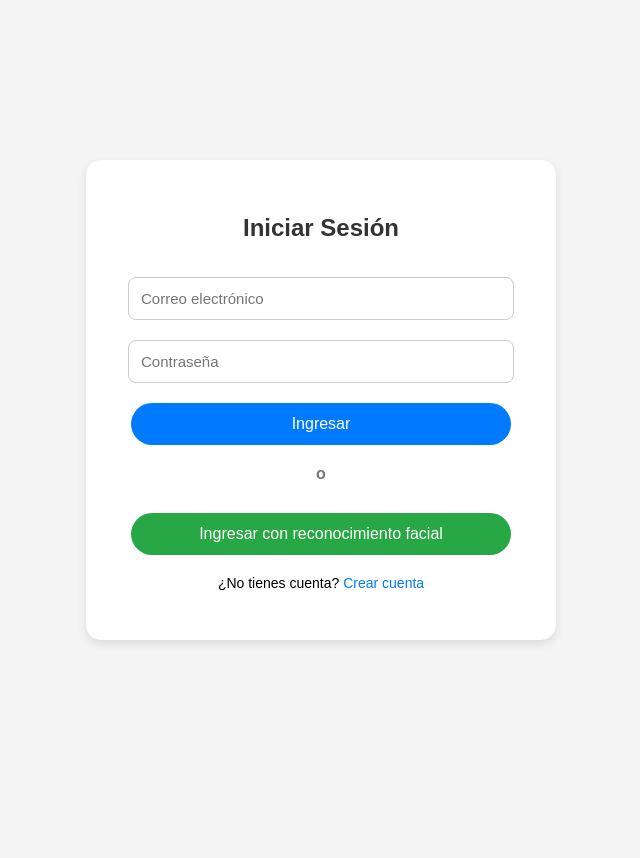
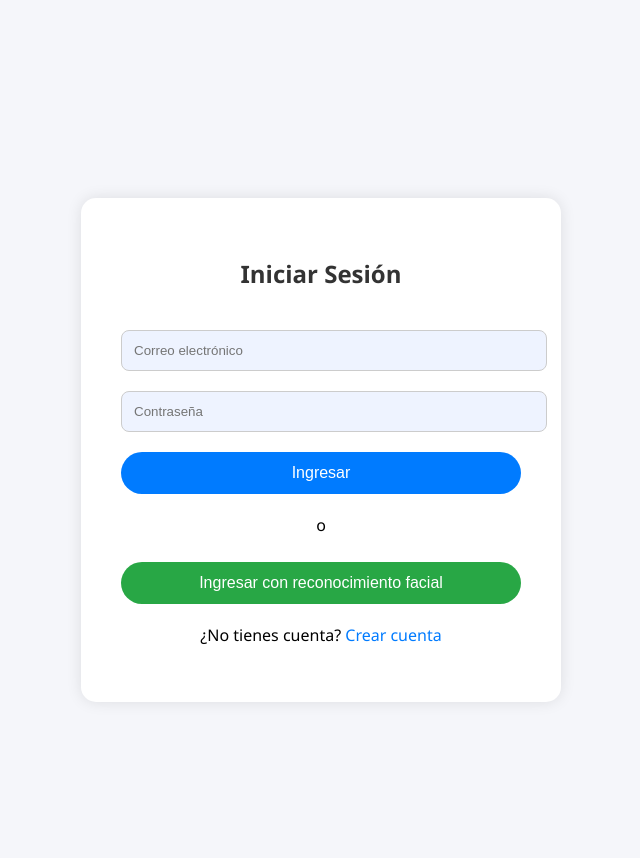
Before and after one commit to Andrescjmaster/Flask-usuarios, a Flask app: template templates/login.html in a window 1280 px wide. Shown: the whole page, without its empty margins (319-959 px from the left). Before the commit the page ends 644 px from the top, so only its background shows below. Run offline with Flask 3, Linux system fonts and the light colour scheme; the template is opened without the code that fills it, so the values that code supplies are empty; some libraries are stand-ins or nearby versions.

Commit message:
correcciones

```diff
--- a/templates/login.html
+++ b/templates/login.html
@@ -2,94 +2,115 @@
 <html lang="es">
 <head>
     <meta charset="UTF-8">
+    <meta name="viewport" content="width=device-width, initial-scale=1.0">
     <title>Iniciar Sesión</title>
+    <link rel="stylesheet" href="{{ url_for('static', filename='css/style.css') }}">
     <style>
         body {
-            font-family: Arial, sans-serif;
-            background: #f4f4f4;
+            background-color: #f5f6fa;
+            font-family: 'Segoe UI', Tahoma, Geneva, Verdana, sans-serif;
             display: flex;
             justify-content: center;
             align-items: center;
             height: 100vh;
-            margin: 0;
         }
-        .container {
-            max-width: 400px;
-            background: white;
-            padding: 35px;
+
+        .login-container {
+            background-color: white;
+            padding: 40px;
             border-radius: 15px;
-            box-shadow: 0 4px 10px rgba(0,0,0,0.1);
+            box-shadow: 0px 0px 15px rgba(0, 0, 0, 0.1);
+            width: 400px;
             text-align: center;
         }
+
         h2 {
-            margin-bottom: 25px;
+            margin-bottom: 30px;
             color: #333;
         }
-        input {
-            width: 90%;
+
+        input[type="email"],
+        input[type="password"] {
+            width: 100%;
             padding: 12px;
             margin: 10px 0;
+            border-radius: 8px;
             border: 1px solid #ccc;
-            border-radius: 8px;
-            font-size: 15px;
+            background-color: #eef3ff;
         }
+
         button {
-            width: 95%;
+            width: 100%;
             padding: 12px;
+            border-radius: 25px;
             border: none;
-            border-radius: 25px;
+            cursor: pointer;
             font-size: 16px;
             color: white;
-            background: #007bff;
             margin-top: 10px;
-            cursor: pointer;
-            transition: 0.3s;
         }
-        button:hover { background: #0056b3; }
-        .extra {
+
+        .btn-login {
+            background-color: #007bff;
+        }
+
+        .btn-login:hover {
+            background-color: #0056b3;
+        }
+
+        .btn-face {
+            background-color: #28a745;
+        }
+
+        .btn-face:hover {
+            background-color: #1e7e34;
+        }
+
+        p {
             margin-top: 20px;
-            font-size: 14px;
         }
-        .extra a {
+
+        a {
             color: #007bff;
             text-decoration: none;
         }
-        .extra a:hover { text-decoration: underline; }
-        .divider {
-            margin: 20px 0;
-            text-align: center;
-            font-weight: bold;
-            color: #777;
+
+        a:hover {
+            text-decoration: underline;
         }
-        .face-btn {
-            background: #28a745;
-        }
-        .face-btn:hover {
-            background: #1e7e34;
+
+        .error {
+            color: red;
+            margin-bottom: 10px;
+            font-size: 14px;
         }
     </style>
 </head>
 <body>
-    <div class="container">
+
+    <div class="login-container">
         <h2>Iniciar Sesión</h2>
 
-        <!-- Formulario tradicional -->
-        <form action="/login" method="POST">
+        {% if error %}
+            <p class="error">{{ error }}</p>
+        {% endif %}
+
+        <!-- Formulario principal -->
+        <form action="{{ url_for('login') }}" method="POST">
             <input type="email" name="correo" placeholder="Correo electrónico" required>
-            <input type="password" name="contraseña" placeholder="Contraseña" required>
-            <button type="submit">Ingresar</button>
+            <input type="password" name="contrasena" placeholder="Contraseña" required>
+            <button type="submit" class="btn-login">Ingresar</button>
         </form>
 
-        <div class="divider">o</div>
+        <p>o</p>
 
-        <!-- Botón para reconocimiento facial -->
-        <form action="/login_face" method="GET">
-            <button type="submit" class="face-btn">Ingresar con reconocimiento facial</button>
+        <!-- Botón de reconocimiento facial -->
+        <form action="{{ url_for('login_face_page') }}">
+            <button type="submit" class="btn-face">Ingresar con reconocimiento facial</button>
         </form>
 
-        <div class="extra">
-            <p>¿No tienes cuenta? <a href="/register">Crear cuenta</a></p>
-        </div>
+        <p>¿No tienes cuenta? <a href="{{ url_for('register') }}">Crear cuenta</a></p>
     </div>
+
 </body>
 </html>
```
